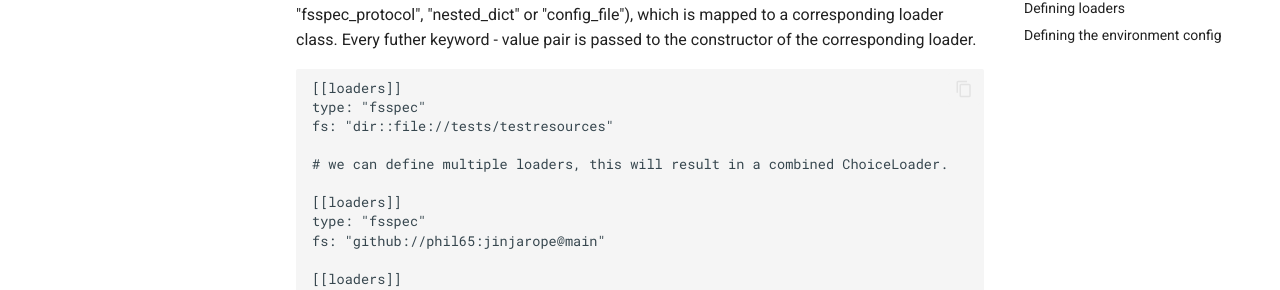
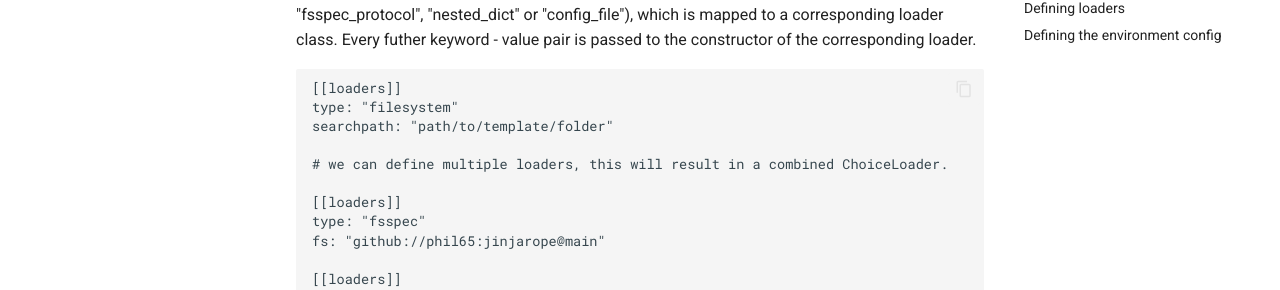
Before and after one commit to phil65/monomi, an MkDocs documentation site: the page built from docs/jinjafiles.md, in a window 1280 px wide and 900 px high, scrolled down 1631 px. Shown: the part 181-471 px from the top of the window. Built offline with MkDocs 1.6.1 and Material for MkDocs 9.7.7, drawn with Linux system fonts in a browser that asks for light colours; comment, search, counter and statistics services are not loaded; some of the changed text lies outside the part shown.

Commit message:
chore: docs

````diff
--- a/docs/jinjafiles.md
+++ b/docs/jinjafiles.md
@@ -77,8 +77,8 @@ Every loader defined in TOML requires a  `type` (either "filesystem", "package",
 
 ```toml
 [[loaders]]
-type: "fsspec"
-fs: "dir::file://tests/testresources"
+type: "filesystem"
+searchpath: "path/to/template/folder"
 
 # we can define multiple loaders, this will result in a combined ChoiceLoader.
 
````
